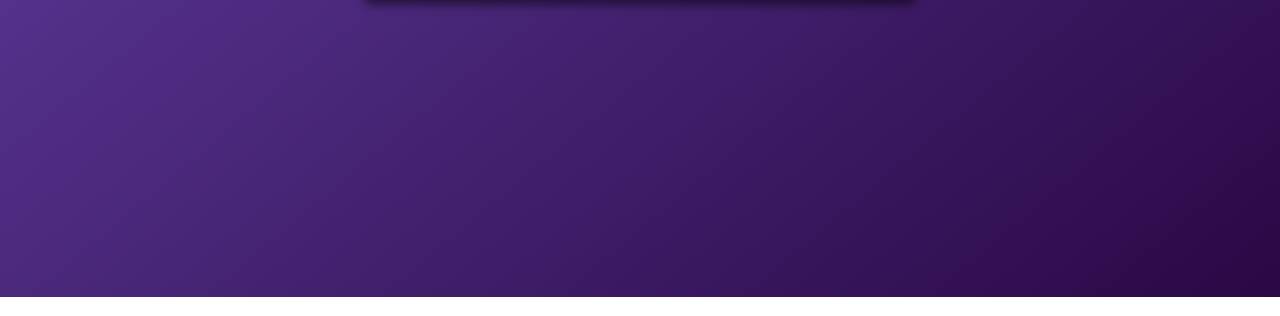
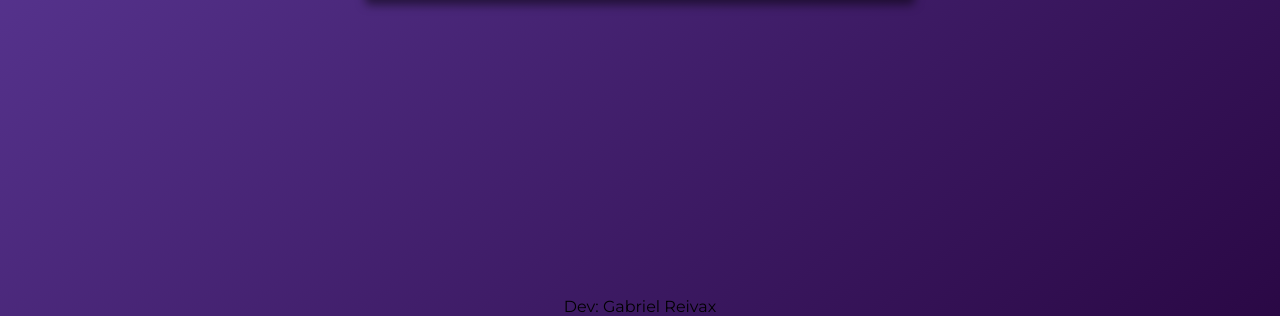
Before and after one commit to gabrielreivax/Relogio-Digital, a plain HTML site: page index.html in a window 1280 px wide. Shown: the part 503-819 px from the top of the page. Drawn offline with Linux system fonts and the light colour scheme.

Commit message:
add footer

```diff
--- a/assets/css/style.css
+++ b/assets/css/style.css
@@ -8,8 +8,11 @@
 }
 
 body {
+    background: linear-gradient(140deg,#6441a5,#2a0845);
+}
+
+main {
     height: 100vh;
-    background: linear-gradient(140deg,#6441a5,#2a0845);
     display: flex;
     justify-content: center;
     align-items: center;
@@ -47,3 +50,7 @@ body {
     font-size: 12px;
 
 }
+
+footer {
+    text-align: center;
+}
--- a/index.html
+++ b/index.html
@@ -1,5 +1,6 @@
 <!DOCTYPE html>
 <html lang="en">
+
 <head>
     <meta charset="UTF-8">
     <meta http-equiv="X-UA-Compatible" content="IE=edge">
@@ -7,7 +8,10 @@
     <link rel="stylesheet" href="assets/css/style.css">
     <title>Relogio Digital</title>
 </head>
+
 <body>
+
+    <main>
         <section class="clock">
             <div>
                 <span id="horas">00</span>
@@ -26,7 +30,13 @@
 
 
         </section>
+    </main>
+
+    <footer>
+        <p>Dev: Gabriel Reivax</p>
+    </footer>
 
     <script src="assets/js/script.js"></script>
 </body>
+
 </html>
```
Lines whose indentation alone changed are shown as unchanged.
